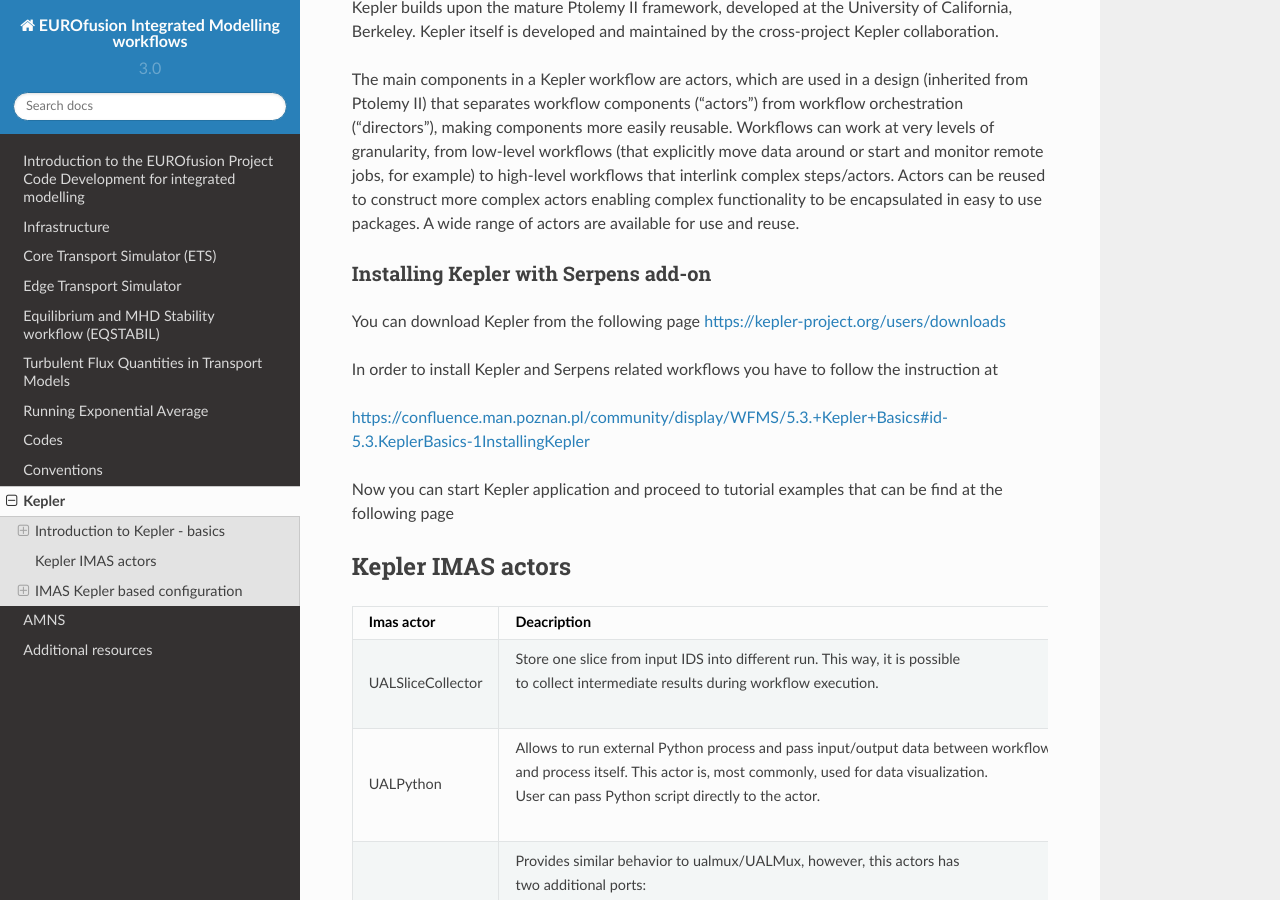
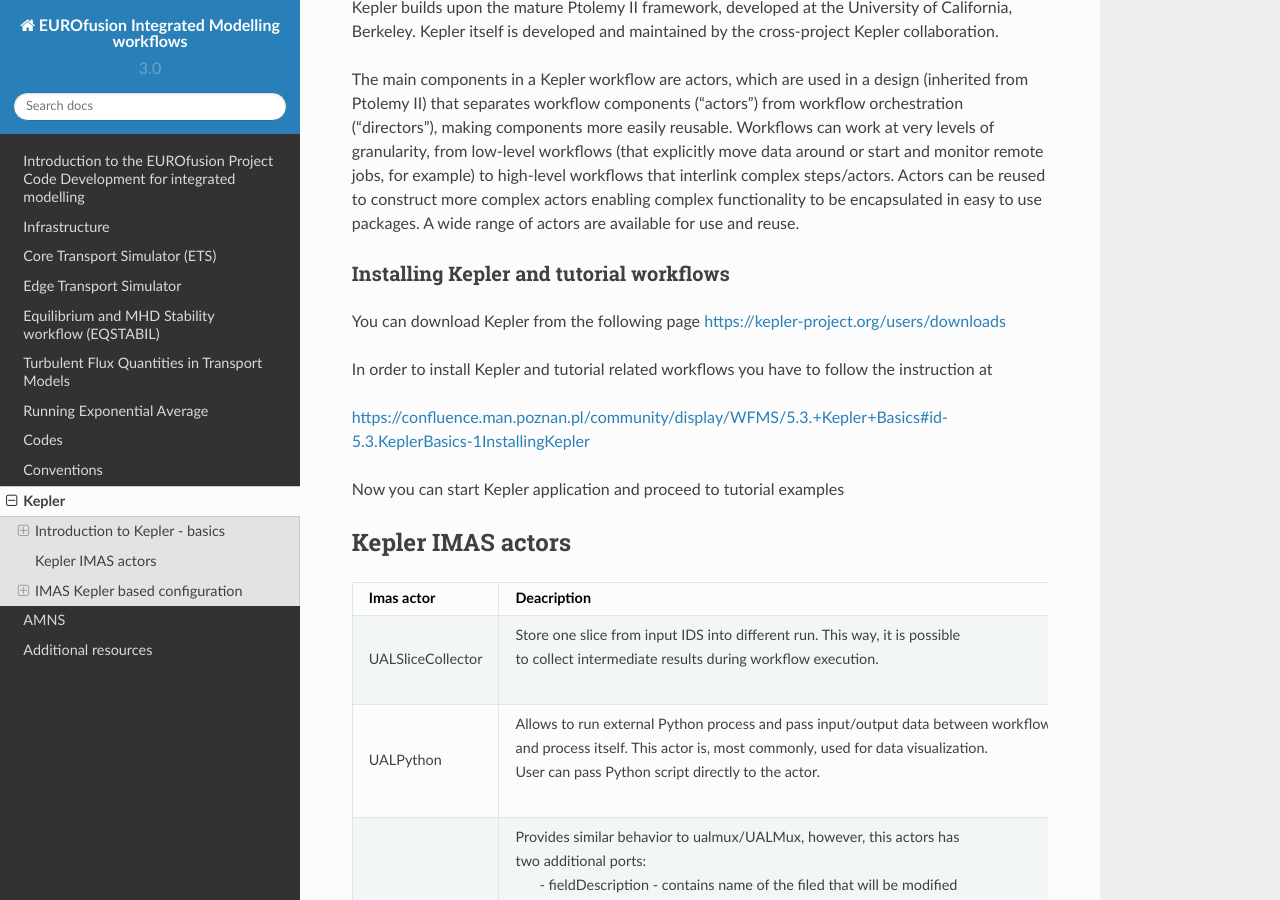
Before and after one commit to WPCD-Workflows/documentation, a Sphinx documentation site: the page built from source/kepler.rst, in a window 1280 px wide and 900 px high, scrolled down 364 px. Built offline with Sphinx 7.4.7 and the Read the Docs theme 2.0.0, drawn with Linux system fonts in a browser that asks for light colours.

Commit message:
Update kepler.rst

```diff
--- a/source/kepler.rst
+++ b/source/kepler.rst
@@ -30,16 +30,16 @@
 actors enabling complex functionality to be encapsulated in easy to use
 packages. A wide range of actors are available for use and reuse.
 
-Installing Kepler with Serpens add-on
--------------------------------------
+Installing Kepler and tutorial workflows
+----------------------------------------
 
 You can download Kepler from the following page https://kepler-project.org/users/downloads
 
-In order to install Kepler and Serpens related workflows you have to follow the instruction at
+In order to install Kepler and tutorial related workflows you have to follow the instruction at
 
 https://confluence.man.poznan.pl/community/display/WFMS/5.3.+Kepler+Basics#id-5.3.KeplerBasics-1InstallingKepler
 
-Now you can start Kepler application and proceed to tutorial examples that can be find at the following page
+Now you can start Kepler application and proceed to tutorial examples
 
 Kepler IMAS actors
 ==================
```
